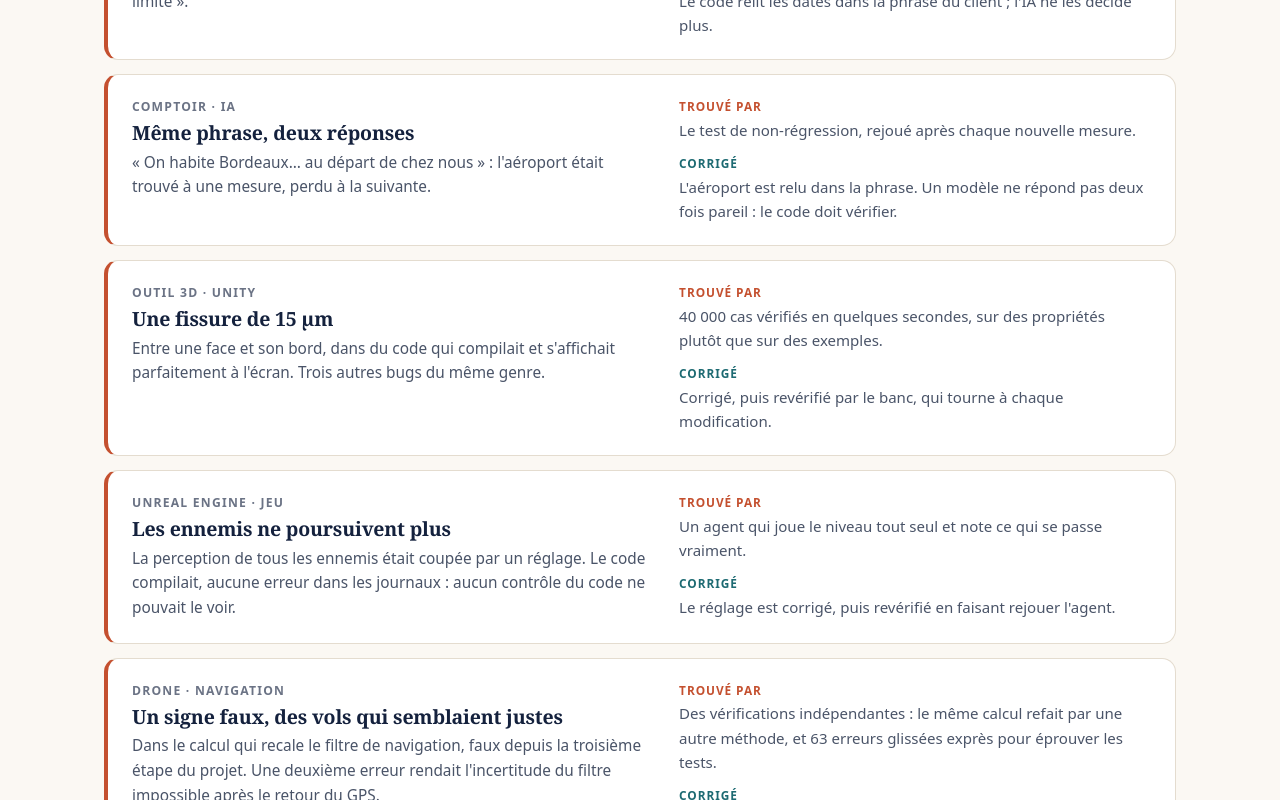
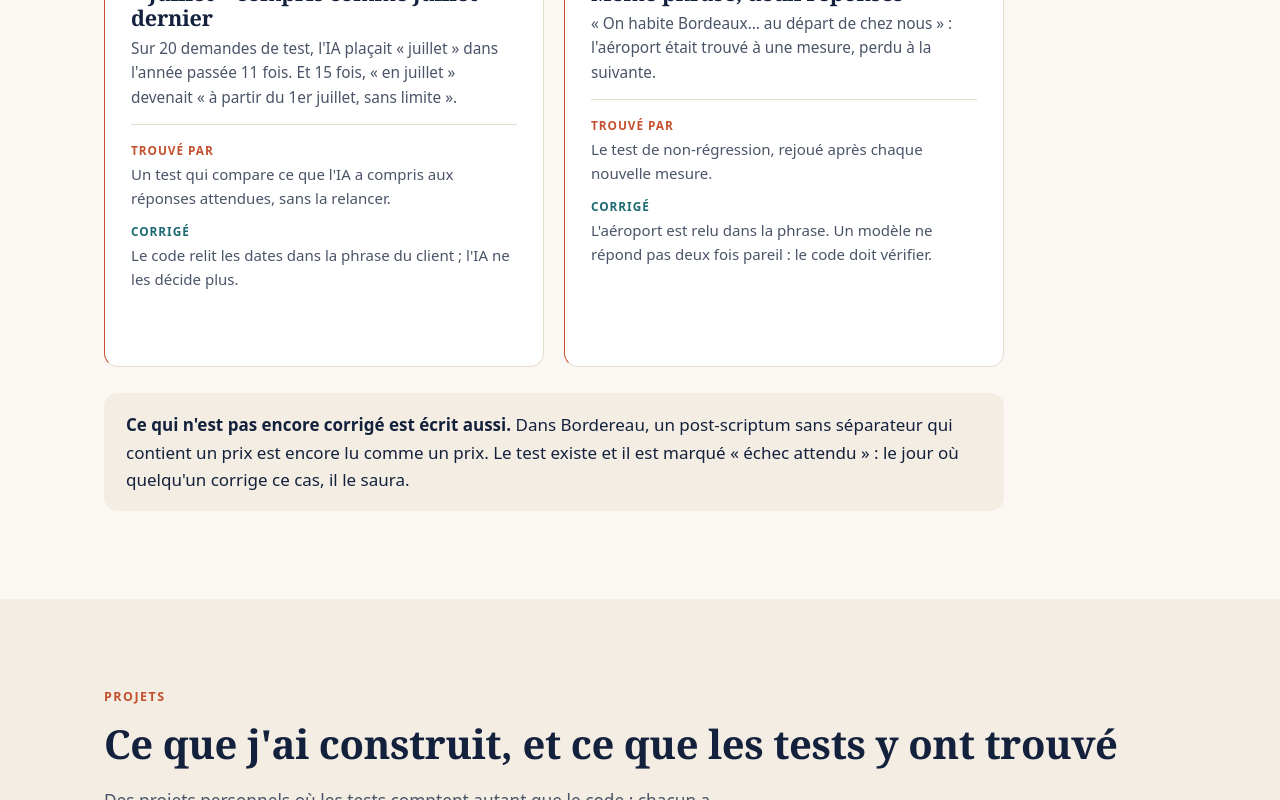
Before and after one commit to ThomasLabetouille/PortfolioFreelance, a React (Vite) app: page / in a window 1280 px wide. Shown: the part 2580-3380 px from the top of the page. Built offline with nearby package versions, Linux system fonts and the light colour scheme.

Commit message:
Journal des bugs et choix en carrés

```diff
--- a/src/data/projets.js
+++ b/src/data/projets.js
@@ -60,27 +60,6 @@ export const bugs = [
     detail: "« On habite Bordeaux… au départ de chez nous » : l'aéroport était trouvé à une mesure, perdu à la suivante.",
     trouve: "Le test de non-régression, rejoué après chaque nouvelle mesure.",
     corrige: "L'aéroport est relu dans la phrase. Un modèle ne répond pas deux fois pareil : le code doit vérifier.",
-  },
-  {
-    projet: "Outil 3D · Unity",
-    symptome: "Une fissure de 15 µm",
-    detail: "Entre une face et son bord, dans du code qui compilait et s'affichait parfaitement à l'écran. Trois autres bugs du même genre.",
-    trouve: "40 000 cas vérifiés en quelques secondes, sur des propriétés plutôt que sur des exemples.",
-    corrige: "Corrigé, puis revérifié par le banc, qui tourne à chaque modification.",
-  },
-  {
-    projet: "Unreal Engine · jeu",
-    symptome: "Les ennemis ne poursuivent plus",
-    detail: "La perception de tous les ennemis était coupée par un réglage. Le code compilait, aucune erreur dans les journaux : aucun contrôle du code ne pouvait le voir.",
-    trouve: "Un agent qui joue le niveau tout seul et note ce qui se passe vraiment.",
-    corrige: "Le réglage est corrigé, puis revérifié en faisant rejouer l'agent.",
-  },
-  {
-    projet: "Drone · navigation",
-    symptome: "Un signe faux, des vols qui semblaient justes",
-    detail: "Dans le calcul qui recale le filtre de navigation, faux depuis la troisième étape du projet. Une deuxième erreur rendait l'incertitude du filtre impossible après le retour du GPS.",
-    trouve: "Des vérifications indépendantes : le même calcul refait par une autre méthode, et 63 erreurs glissées exprès pour éprouver les tests.",
-    corrige: "Les deux sont corrigés, et ces vérifications font partie des 197 tests du projet.",
   },
 ];
 
--- a/src/sections.jsx
+++ b/src/sections.jsx
@@ -320,10 +320,6 @@ export function PasLeBonChoix() {
       "Avec designer, chef de projet et plusieurs développeurs, une agence est mieux armée. Je peux intervenir ensuite, sur les tests.",
     ],
     [
-      "Votre logiciel n'est pas dans mes technologies.",
-      "Je travaille en C++, C#, Python et Rust, avec Unreal Engine et Unity. Si votre outil est ailleurs, je vous le dis dès le premier appel.",
-    ],
-    [
       "Le problème ne peut pas être reproduit.",
       "Sans accès aux cas réels, même anonymisés, je ne peux pas prouver qu'un bug est corrigé. Et je ne vends pas de correction sans preuve.",
     ],
--- a/src/styles.css
+++ b/src/styles.css
@@ -383,3 +383,29 @@ img.portrait { object-position: 50% 22%; }
   .comparaison td.comparaison-mise { padding: 12px 16px 14px; }
   .comparaison td.comparaison-mise::before { color: var(--mer); }
 }
+
+/* Journal et refus : grilles 2 × 2 de cartes carrées */
+.journal { grid-template-columns: repeat(2, minmax(0, 1fr)); gap: 20px; }
+.bug { grid-template-columns: 1fr; gap: 16px; align-content: start; aspect-ratio: 1 / 1; border-left-width: 1px; border-top: 4px solid var(--accent); padding: 28px; }
+.bug h3 { font-size: 1.35rem; }
+.bug-suite { border-top: 1px solid var(--ligne); padding-top: 16px; }
+.refus { grid-template-columns: repeat(2, minmax(0, 1fr)); gap: 20px; }
+.refus li { aspect-ratio: 1 / 1; display: flex; flex-direction: column; justify-content: center; padding: 32px; border-width: 1.5px; }
+.refus h3 { font-size: 1.3rem; margin-bottom: 10px; }
+.refus p { font-size: 1rem; }
+@media (max-width: 1000px) {
+  .bug, .refus li { aspect-ratio: auto; }
+}
+@media (max-width: 700px) {
+  .journal, .refus { grid-template-columns: 1fr; }
+  .bug { padding: 20px; }
+  .refus li { padding: 22px; }
+}
+.journal { max-width: 900px; }
+.bug { padding: 26px; gap: 14px; }
+.refus { max-width: 760px; }
+.refus li { padding: 30px; }
+.refus h3 { font-size: 1.4rem; }
+.refus p { font-size: 1.02rem; }
+.bug { padding: 24px 26px; }
+#bugs .encart { max-width: 900px; }
```
